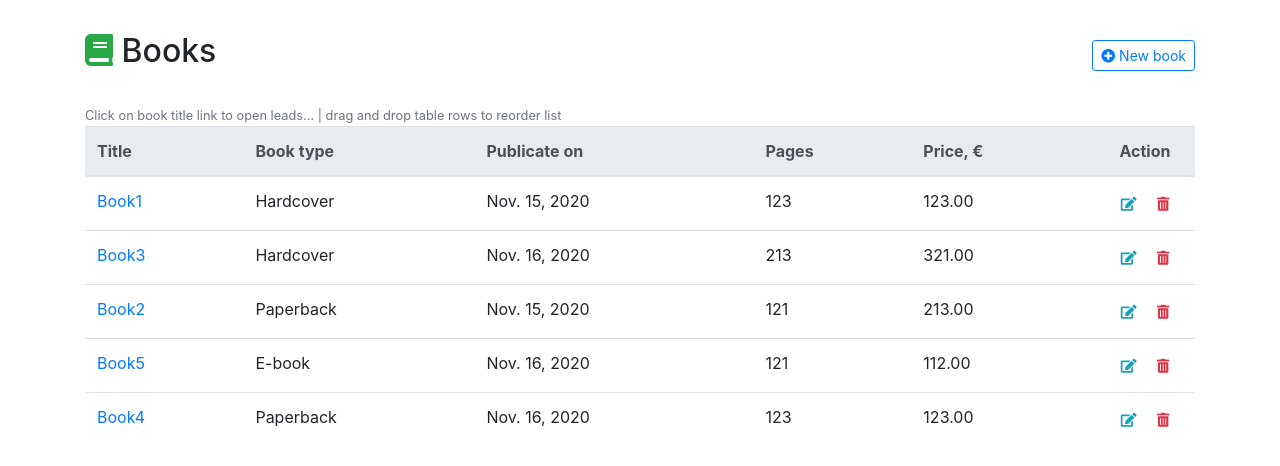
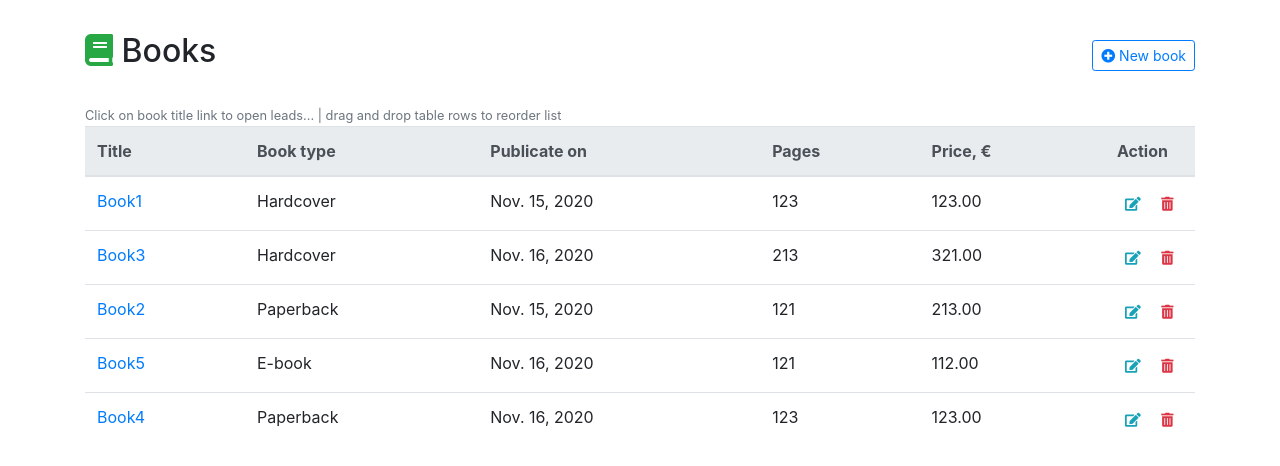
Before and after one commit to egursu/django-modal-ajax-crud, a Django app: page /books/ in a window 1280 px wide. Shown: the part 128-594 px from the top of the page. Run offline with Django 3.2, Linux system fonts and the light colour scheme; a user stored in the database is signed in; data comes from the database, SQL or seed files in the repository; both versions use the stored data as it was after the commit; some libraries are stand-ins or nearby versions.

Commit message:
initial commit

```diff
--- a/static/css/base.css
+++ b/static/css/base.css
@@ -17,9 +17,10 @@ body {
     padding-top: 5rem;
 }
 
-.col-action {
-    width: 100px;
-    text-align: center;
+#table-ajax th:last-child {
+    width: 90px;
+    /* text-align: center; */
+    margin: auto;
 }
 
 table tbody.order tr {
--- a/templates/books/books.html
+++ b/templates/books/books.html
@@ -29,7 +29,7 @@
         <th>{{ books|verbose_name:'field:publication_date' }}</th>
         <th>{{ books|verbose_name:'field:pages' }}</th>
         <th>{{ books|verbose_name:'field:price' }}</th>
-        <th class="col-action">Action</th>
+        <th>Action</th>
       </tr>
     </thead>
     <tbody class="order" data-url="{% url 'cms:reorder' object_list|model_name %}">
--- a/templates/books/books_list.html
+++ b/templates/books/books_list.html
@@ -9,7 +9,7 @@
     <td>{{ book.publication_date }}</td>
     <td>{{ book.pages }}</td>
     <td>{{ book.price }}</td>
-    <td class="col-action">
+    <td>
         <a href="{% url 'books:book-update' book.pk %}"
             class="btn btn-outline-info btn-sm border-0 rounded-circle ajax-load-form" title="Edit">
             <i class="fa fa-edit"></i></a>
--- a/templates/books/leads.html
+++ b/templates/books/leads.html
@@ -29,7 +29,7 @@
         <th>{{ leads|verbose_name:'field:username' }}</th>
         <th>{{ leads|verbose_name:'field:email' }}</th>
         <th>{{ leads|verbose_name:'field:date_sent' }}</th>
-        <th class="col-action">Action</th>
+        <th>Action</th>
       </tr>
     </thead>
     <tbody class="order" data-url="{% url 'cms:reorder' object_list|model_name %}">
--- a/templates/books/leads_list.html
+++ b/templates/books/leads_list.html
@@ -8,7 +8,7 @@
     <td>{{ lead.username }}</td>
     <td>{{ lead.email }}</td>
     <td>{{ lead.date_sent|date:'M. d, Y' }}</td>
-    <td class="col-action">
+    <td>
         <a href="{% url 'books:lead-update' lead.book.pk lead.slug %}"
             class="btn btn-outline-info btn-sm border-0 rounded-circle ajax-load-form" title="Edit">
             <i class="fa fa-edit"></i></a>
```
Also changed, not shown: db.sqlite3.
